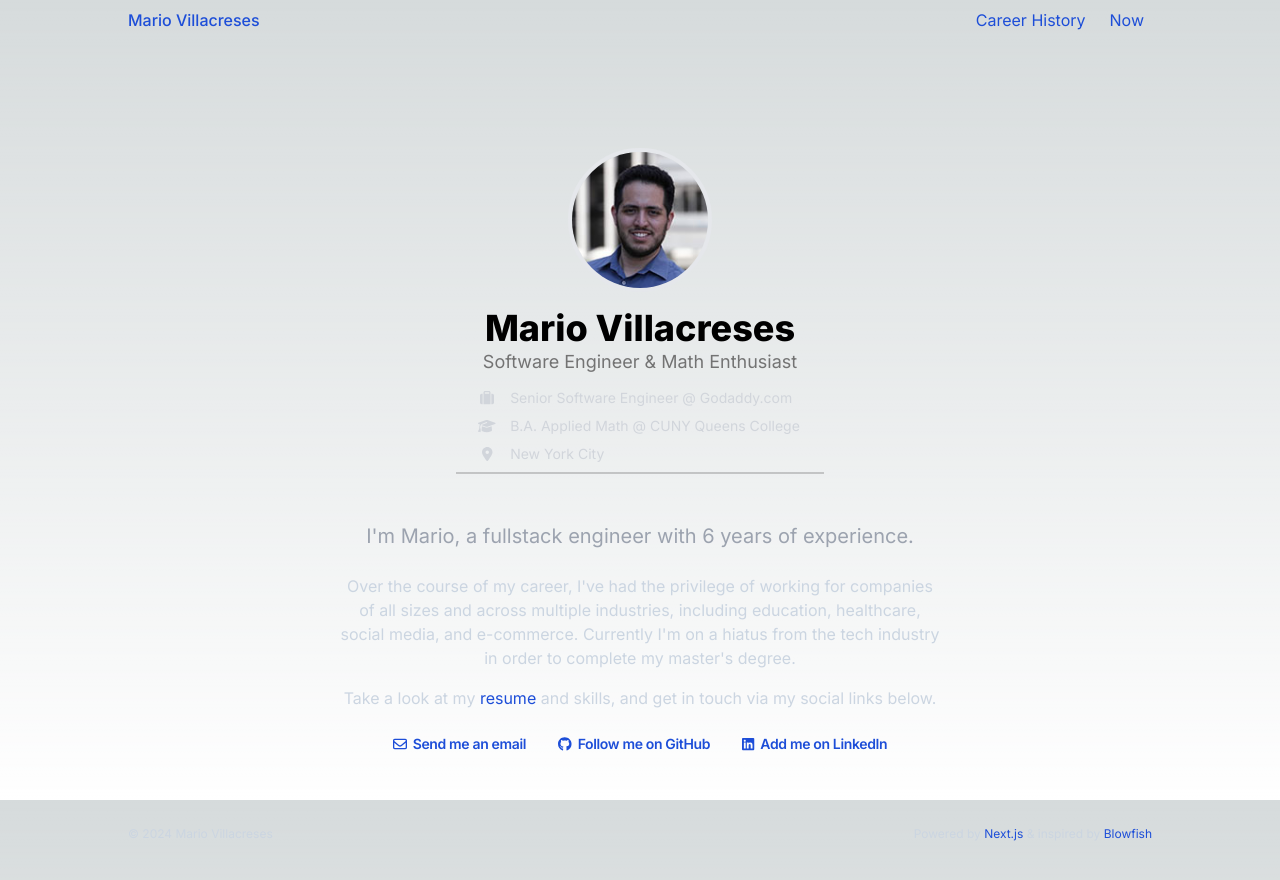
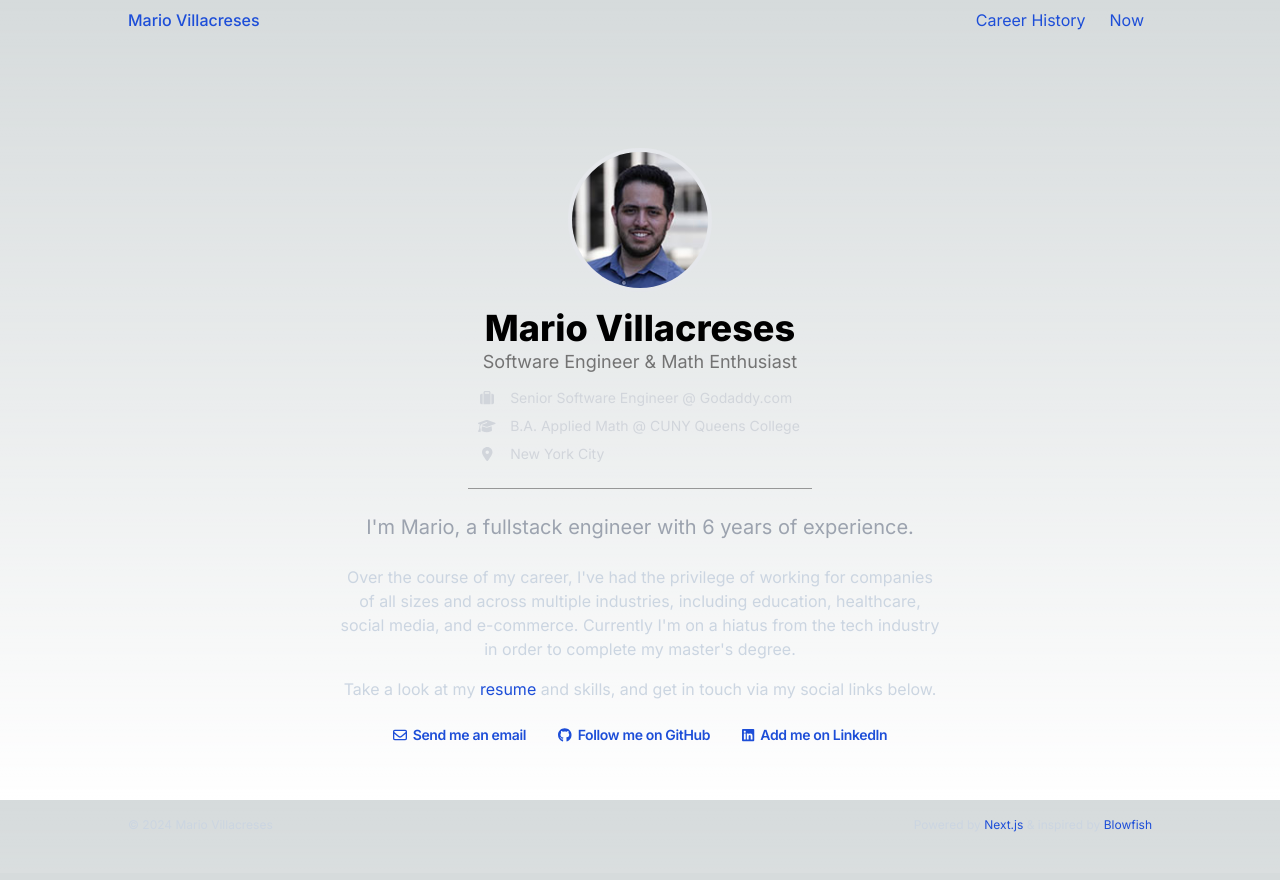
Before and after one commit to villacreses/personal-site, a Next.js app: page / in a window 1280 px wide. Built offline with nearby package versions, Linux system fonts and the light colour scheme.

Commit message:
FIx `hr` blur bug

```diff
--- a/src/app/(professional)/(homepage)/page.tsx
+++ b/src/app/(professional)/(homepage)/page.tsx
@@ -24,7 +24,7 @@ const SocialLinks = () => (
 );
 
 const Credentials = () => (
-  <ul className={`text-sm text-gray-300 mb-6 ${bottomBorderStyles}`}>
+  <ul className={`text-sm text-gray-300 mb-6`}>
     {credentials.map(({ iconId, text }) => (
       <li
         key={text}
@@ -58,6 +58,7 @@ export default function Home() {
   return (
     <main className="grow">
       <article className="flex flex-col items-center justify-center text-center">
+        <div>
           <header className="mb-3">
             <MyImage />
             <hgroup>
@@ -70,6 +71,8 @@ export default function Home() {
             </hgroup>
           </header>
           <Credentials />
+          <hr />
+        </div>
         <p className="prose text-gray-400 text-xl my-6">{homepageLead}</p>
         <Markdown
           className="prose max-w-[60ch] text-gray-200"
--- a/src/app/(professional)/career/page.tsx
+++ b/src/app/(professional)/career/page.tsx
@@ -9,6 +9,7 @@ import {
   headerContent,
   hackathonEntries,
 } from "./content";
+import StandardHeader from "@/components/StandardHeader";
 
 const components: TMarkdownComponents = {
   ul({ node, ...props }) {
@@ -102,10 +103,9 @@ const bottomBorderStyles =
 export default function CareerHistory() {
   return (
     <main className="max-w-[70ch] mx-auto">
-      <header className={`mb-20 ${bottomBorderStyles}`}>
-        <h1 className="text-4xl font-extrabold mb-5 text-center">{`Mario's Career History`}</h1>
+      <StandardHeader title="Mario's Career History" className="mb-20">
         <Markdown>{headerContent}</Markdown>
-      </header>
+      </StandardHeader>
       <section className="page-section">
         <h2 className="section-header">Education</h2>
         <dl>
--- a/src/app/(professional)/globals.css
+++ b/src/app/(professional)/globals.css
@@ -72,9 +72,17 @@ body[data-menuopen] #mobile-menu {
   background-color: rgba(var(--background-end-rgb), 0.7);
 }
 
+body[data-menuopen] hr {
+  @apply blur
+}
+
 @layer base {
   body {
     @apply h-screen
+  }
+
+  hr {
+    @apply mt-6 -mx-3 border-neutral-700 opacity-50
   }
 
   a {
--- a/src/components/StandardHeader.tsx
+++ b/src/components/StandardHeader.tsx
@@ -1,15 +1,11 @@
 import { PropsWithChildren } from "react";
-import { classNames } from "@/utils";
-
-const bottomBorderStyles =
-  "after:content-[' '] after:block after:relative after:border-b after:opacity-25 after:border-neutral-700 after:-mx-3 after:pb-8 after:z-0";
 
 export default function StandardHeader({
   children,
   className,
   title,
 }: PropsWithChildren<{ className?: string; title?: string }>) {
-  const classes = classNames(["mb-12", bottomBorderStyles, className]);
+  const classes = className || "mb-12";
 
   return (
     <header className={classes}>
@@ -17,6 +13,7 @@ export default function StandardHeader({
         <h1 className="text-4xl font-extrabold text-center mb-5">{title}</h1>
       )}
       {children}
+      <hr />
     </header>
   );
 }
--- a/src/components/TopNavbar.tsx
+++ b/src/components/TopNavbar.tsx
@@ -28,7 +28,7 @@ export const toggleMenu = () => {
 };
 
 const menuClasses = classNames([
-  "hidden fixed inset-0 h-screen w-screen z-50 backdrop-blur-sm",
+  "hidden fixed inset-0 h-screen w-screen z-50 backdrop-blur",
   "flex flex-col justify-center items-center",
 ]);
 
```
Lines whose indentation alone changed are shown as unchanged.
